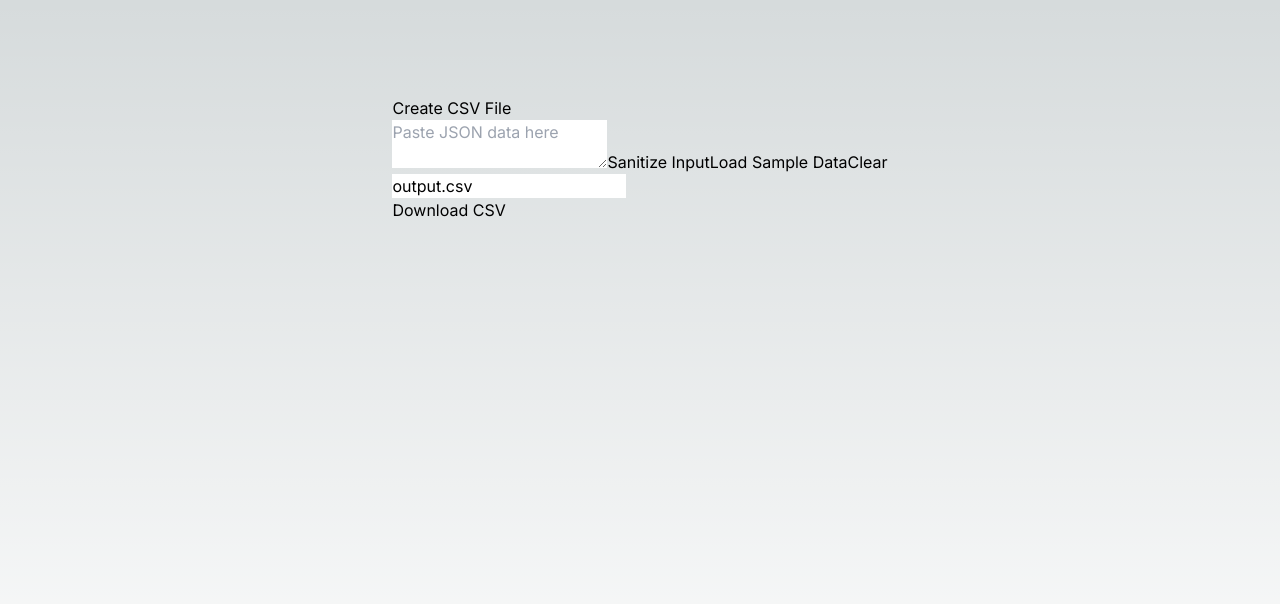
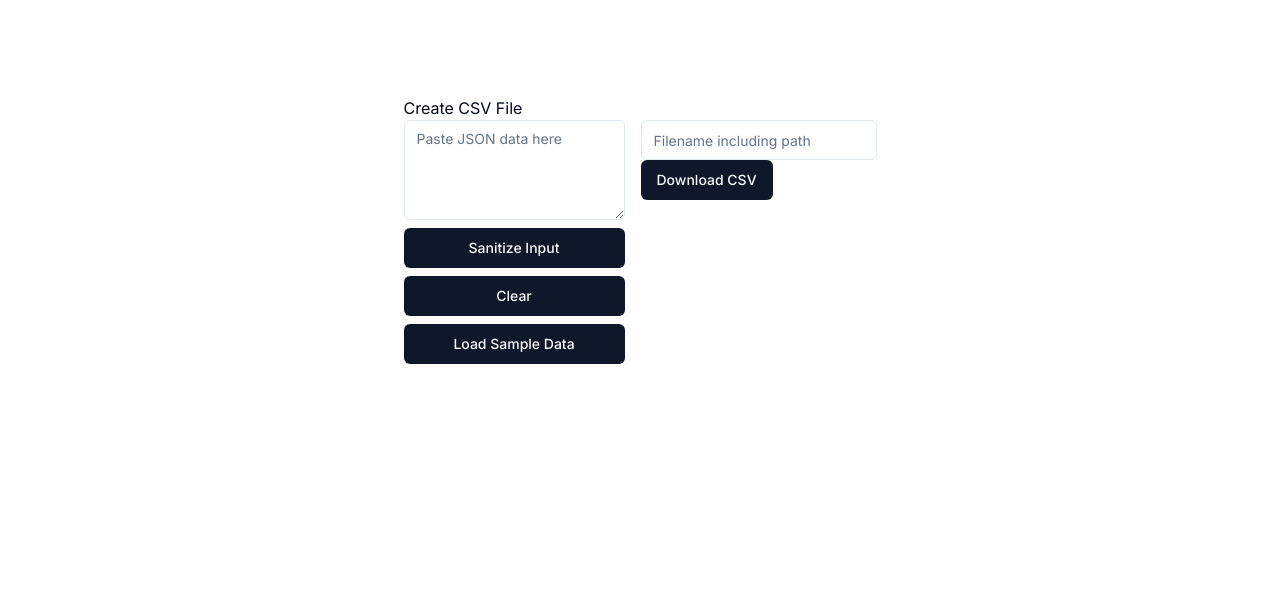
Before and after one commit to john-rock/array-2-csv-frontend, a Next.js app: page / in a window 1280 px wide. Shown: the top 604 px of the page. Built offline with nearby package versions, Linux system fonts and the light colour scheme.

Commit message:
make it look pretty with shadcn

```diff
--- a/app/globals.css
+++ b/app/globals.css
@@ -2,32 +2,75 @@
   @tailwind components;
   @tailwind utilities;
 
+  @layer base {
     :root {
-  --foreground-rgb: 0, 0, 0;
-  --background-start-rgb: 214, 219, 220;
-  --background-end-rgb: 255, 255, 255;
+      --background: 0 0% 100%;
+      --foreground: 222.2 84% 4.9%;
+
+      --card: 0 0% 100%;
+      --card-foreground: 222.2 84% 4.9%;
+
+      --popover: 0 0% 100%;
+      --popover-foreground: 222.2 84% 4.9%;
+
+      --primary: 222.2 47.4% 11.2%;
+      --primary-foreground: 210 40% 98%;
+
+      --secondary: 210 40% 96.1%;
+      --secondary-foreground: 222.2 47.4% 11.2%;
+
+      --muted: 210 40% 96.1%;
+      --muted-foreground: 215.4 16.3% 46.9%;
+
+      --accent: 210 40% 96.1%;
+      --accent-foreground: 222.2 47.4% 11.2%;
+
+      --destructive: 0 84.2% 60.2%;
+      --destructive-foreground: 210 40% 98%;
+
+      --border: 214.3 31.8% 91.4%;
+      --input: 214.3 31.8% 91.4%;
+      --ring: 222.2 84% 4.9%;
+
+      --radius: 0.5rem;
     }
 
-/* @media (prefers-color-scheme: dark) {
-  :root {
-    --foreground-rgb: 255, 255, 255;
-    --background-start-rgb: 0, 0, 0;
-    --background-end-rgb: 0, 0, 0;
+    .dark {
+      --background: 222.2 84% 4.9%;
+      --foreground: 210 40% 98%;
+
+      --card: 222.2 84% 4.9%;
+      --card-foreground: 210 40% 98%;
+
+      --popover: 222.2 84% 4.9%;
+      --popover-foreground: 210 40% 98%;
+
+      --primary: 210 40% 98%;
+      --primary-foreground: 222.2 47.4% 11.2%;
+
+      --secondary: 217.2 32.6% 17.5%;
+      --secondary-foreground: 210 40% 98%;
+
+      --muted: 217.2 32.6% 17.5%;
+      --muted-foreground: 215 20.2% 65.1%;
+
+      --accent: 217.2 32.6% 17.5%;
+      --accent-foreground: 210 40% 98%;
+
+      --destructive: 0 62.8% 30.6%;
+      --destructive-foreground: 210 40% 98%;
+
+      --border: 217.2 32.6% 17.5%;
+      --input: 217.2 32.6% 17.5%;
+      --ring: 212.7 26.8% 83.9%;
     }
-} */
-
-body {
-  color: rgb(var(--foreground-rgb));
-  background: linear-gradient(
-      to bottom,
-      transparent,
-      rgb(var(--background-end-rgb))
-    )
-    rgb(var(--background-start-rgb));
   }
 
-@layer utilities {
-  .text-balance {
-    text-wrap: balance;
+  @layer base {
+    * {
+      @apply border-border;
+    }
+    body {
+      @apply bg-background text-foreground;
     }
   }
--- a/app/layout.tsx
+++ b/app/layout.tsx
@@ -1,8 +1,12 @@
 import type { Metadata } from "next";
-import { Inter } from "next/font/google";
+import { Inter as FontSans } from "next/font/google"
 import "./globals.css";
+import { cn } from "@/lib/utils";
 
-const inter = Inter({ subsets: ["latin"] });
+const fontSans = FontSans({
+  subsets: ["latin"],
+  variable: "--font-sans",
+});
 
 export const metadata: Metadata = {
   title: "Create Next App",
@@ -16,7 +20,14 @@
 }>) {
   return (
     <html lang="en">
-      <body className={inter.className}>{children}</body>
+      <body
+        className={cn(
+          "min-h-screen bg-background font-sans antialiased",
+          fontSans.variable
+        )}
+      >
+        {children}
+      </body>
     </html>
   );
 }
--- a/app/page.tsx
+++ b/app/page.tsx
@@ -1,15 +1,11 @@
 import CsvGenerator from "@/components/Generate";
 
 export default function Home() {
-  // Sample data, possibly fetched from an API or defined statically
-  const sampleData = [
-    { source: "/index", destination: "/", permanent: true },
-    // Additional sample data objects can be added here
-  ];
+
   return (
     <main className="flex min-h-screen flex-col items-center justify-between p-24">
       <div>
-        <CsvGenerator initialData={sampleData} />
+        <CsvGenerator />
       </div>
     </main>
   );
--- a/components/Generate.tsx
+++ b/components/Generate.tsx
@@ -2,6 +2,10 @@
 
 import React, { useState, useEffect } from 'react';
 import Papa from 'papaparse';
+import { Textarea } from "@/components/ui/textarea"
+import { Input } from "@/components/ui/input"
+import { Button } from "@/components/ui/button"
+
 
 interface DataItem {
   [key: string]: any;
@@ -13,7 +17,7 @@
 
 const CsvGenerator: React.FC<CsvGeneratorProps> = ({ initialData = [] }) => {
   const [selectedFields, setSelectedFields] = useState<string[]>([]);
-  const [filename, setFilename] = useState<string>('output.csv');
+  const [filename, setFilename] = useState<string>('');
   const [inputData, setInputData] = useState<DataItem[]>(initialData);
   const [inputText, setInputText] = useState<string>('');
   const [fieldOptions, setFieldOptions] = useState<string[]>([]);
@@ -50,6 +54,17 @@
     setSelectedFields([]);
   };
 
+  const loadSampleData = () => {
+    const sampleData = JSON.stringify([
+      { id: 1, name: "Alice Johnson", email: "alice.johnson@example.com", isActive: true },
+      { id: 2, name: "Bob Smith", email: "bob.smith@example.com", isActive: false },
+      { id: 3, name: "Carol White", email: "carol.white@example.com", isActive: true },
+      { id: 4, name: "Dave Brown", email: "dave.brown@example.com", isActive: false }
+    ], null, 2);
+    setInputText(sampleData);
+    processInputData(sampleData);
+  };
+
   const processInputData = (input: string | null) => {
     if (!input) return;
     try {
@@ -77,17 +92,6 @@
     setFieldOptions(Array.from(allFields));
   };
 
-  const loadSampleData = () => {
-    const sampleData = JSON.stringify([
-      { id: 1, name: "Alice Johnson", email: "alice.johnson@example.com", isActive: true },
-      { id: 2, name: "Bob Smith", email: "bob.smith@example.com", isActive: false },
-      { id: 3, name: "Carol White", email: "carol.white@example.com", isActive: true },
-      { id: 4, name: "Dave Brown", email: "dave.brown@example.com", isActive: false }
-    ], null, 2);
-    setInputText(sampleData);
-    processInputData(sampleData);
-  };
-
   const downloadCSV = () => {
     const csv = Papa.unparse({
       fields: selectedFields,
@@ -111,16 +115,20 @@
   return (
     <div>
       <h1>Create CSV File</h1>
-      <div>
-        <textarea
+      <div className='flex gap-4 w-full'>
+      <div className='flex flex-col gap-2'>
+        <Textarea
           placeholder="Paste JSON data here"
           value={inputText}
           onChange={handleTextInput}
+          style={{ width: '100%', minHeight: '100px' }}
         />
-        <button onClick={sanitizeInput}>Sanitize Input</button>
-        <button onClick={loadSampleData}>Load Sample Data</button>
-        <button onClick={clearInput}>Clear</button>
+        <Button onClick={sanitizeInput}>Sanitize Input</Button>
+        <Button onClick={clearInput}>Clear</Button>
+        <Button onClick={loadSampleData}>Load Sample Data</Button>
+
       </div>
+      <div>
       {fieldOptions.length > 0 && (
         <div>
           <h2>Select fields to include in the CSV:</h2>
@@ -137,15 +145,15 @@
           ))}
         </div>
       )}
-      <div>
-        <input
-          type="text"
-          value={filename}
-          onChange={(e) => setFilename(e.target.value)}
-          placeholder="Filename including path"
-        />
+      <Input
+        value={filename}
+        onChange={(e) => setFilename(e.target.value)}
+        placeholder="Filename including path"
+        style={{ width: '100%' }}
+      />
+      <Button onClick={downloadCSV}>Download CSV</Button>
       </div>
-      <button onClick={downloadCSV}>Download CSV</button>
+      </div>
     </div>
   );
 };
--- /dev/null
+++ b/components/ui/button.tsx
@@ -0,0 +1,56 @@
+import * as React from "react"
+import { Slot } from "@radix-ui/react-slot"
+import { cva, type VariantProps } from "class-variance-authority"
+
+import { cn } from "@/lib/utils"
+
+const buttonVariants = cva(
+  "inline-flex items-center justify-center whitespace-nowrap rounded-md text-sm font-medium ring-offset-background transition-colors focus-visible:outline-none focus-visible:ring-2 focus-visible:ring-ring focus-visible:ring-offset-2 disabled:pointer-events-none disabled:opacity-50",
+  {
+    variants: {
+      variant: {
+        default: "bg-primary text-primary-foreground hover:bg-primary/90",
+        destructive:
+          "bg-destructive text-destructive-foreground hover:bg-destructive/90",
+        outline:
+          "border border-input bg-background hover:bg-accent hover:text-accent-foreground",
+        secondary:
+          "bg-secondary text-secondary-foreground hover:bg-secondary/80",
+        ghost: "hover:bg-accent hover:text-accent-foreground",
+        link: "text-primary underline-offset-4 hover:underline",
+      },
+      size: {
+        default: "h-10 px-4 py-2",
+        sm: "h-9 rounded-md px-3",
+        lg: "h-11 rounded-md px-8",
+        icon: "h-10 w-10",
+      },
+    },
+    defaultVariants: {
+      variant: "default",
+      size: "default",
+    },
+  }
+)
+
+export interface ButtonProps
+  extends React.ButtonHTMLAttributes<HTMLButtonElement>,
+    VariantProps<typeof buttonVariants> {
+  asChild?: boolean
+}
+
+const Button = React.forwardRef<HTMLButtonElement, ButtonProps>(
+  ({ className, variant, size, asChild = false, ...props }, ref) => {
+    const Comp = asChild ? Slot : "button"
+    return (
+      <Comp
+        className={cn(buttonVariants({ variant, size, className }))}
+        ref={ref}
+        {...props}
+      />
+    )
+  }
+)
+Button.displayName = "Button"
+
+export { Button, buttonVariants }
--- /dev/null
+++ b/components/ui/input.tsx
@@ -0,0 +1,25 @@
+import * as React from "react"
+
+import { cn } from "@/lib/utils"
+
+export interface InputProps
+  extends React.InputHTMLAttributes<HTMLInputElement> {}
+
+const Input = React.forwardRef<HTMLInputElement, InputProps>(
+  ({ className, type, ...props }, ref) => {
+    return (
+      <input
+        type={type}
+        className={cn(
+          "flex h-10 w-full rounded-md border border-input bg-background px-3 py-2 text-sm ring-offset-background file:border-0 file:bg-transparent file:text-sm file:font-medium placeholder:text-muted-foreground focus-visible:outline-none focus-visible:ring-2 focus-visible:ring-ring focus-visible:ring-offset-2 disabled:cursor-not-allowed disabled:opacity-50",
+          className
+        )}
+        ref={ref}
+        {...props}
+      />
+    )
+  }
+)
+Input.displayName = "Input"
+
+export { Input }
--- /dev/null
+++ b/components/ui/textarea.tsx
@@ -0,0 +1,24 @@
+import * as React from "react"
+
+import { cn } from "@/lib/utils"
+
+export interface TextareaProps
+  extends React.TextareaHTMLAttributes<HTMLTextAreaElement> {}
+
+const Textarea = React.forwardRef<HTMLTextAreaElement, TextareaProps>(
+  ({ className, ...props }, ref) => {
+    return (
+      <textarea
+        className={cn(
+          "flex min-h-[80px] w-full rounded-md border border-input bg-background px-3 py-2 text-sm ring-offset-background placeholder:text-muted-foreground focus-visible:outline-none focus-visible:ring-2 focus-visible:ring-ring focus-visible:ring-offset-2 disabled:cursor-not-allowed disabled:opacity-50",
+          className
+        )}
+        ref={ref}
+        {...props}
+      />
+    )
+  }
+)
+Textarea.displayName = "Textarea"
+
+export { Textarea }
--- /dev/null
+++ b/lib/utils.ts
@@ -0,0 +1,6 @@
+import { type ClassValue, clsx } from "clsx"
+import { twMerge } from "tailwind-merge"
+
+export function cn(...inputs: ClassValue[]) {
+  return twMerge(clsx(inputs))
+}
--- a/tailwind.config.ts
+++ b/tailwind.config.ts
@@ -1,20 +1,85 @@
-import type { Config } from "tailwindcss";
+import type { Config } from "tailwindcss"
+const { fontFamily } = require("tailwindcss/defaultTheme")
 
-const config: Config = {
+
+const config = {
+  darkMode: ["class"],
   content: [
-    "./pages/**/*.{js,ts,jsx,tsx,mdx}",
-    "./components/**/*.{js,ts,jsx,tsx,mdx}",
-    "./app/**/*.{js,ts,jsx,tsx,mdx}",
-  ],
+    './pages/**/*.{ts,tsx}',
+    './components/**/*.{ts,tsx}',
+    './app/**/*.{ts,tsx}',
+    './src/**/*.{ts,tsx}',
+	],
+  prefix: "",
   theme: {
+    container: {
+      center: true,
+      padding: "2rem",
+      screens: {
+        "2xl": "1400px",
+      },
+    },
     extend: {
-      backgroundImage: {
-        "gradient-radial": "radial-gradient(var(--tw-gradient-stops))",
-        "gradient-conic":
-          "conic-gradient(from 180deg at 50% 50%, var(--tw-gradient-stops))",
+      fontFamily: {
+        sans: ["var(--font-sans)", ...fontFamily.sans],
+      },
+      colors: {
+        border: "hsl(var(--border))",
+        input: "hsl(var(--input))",
+        ring: "hsl(var(--ring))",
+        background: "hsl(var(--background))",
+        foreground: "hsl(var(--foreground))",
+        primary: {
+          DEFAULT: "hsl(var(--primary))",
+          foreground: "hsl(var(--primary-foreground))",
+        },
+        secondary: {
+          DEFAULT: "hsl(var(--secondary))",
+          foreground: "hsl(var(--secondary-foreground))",
+        },
+        destructive: {
+          DEFAULT: "hsl(var(--destructive))",
+          foreground: "hsl(var(--destructive-foreground))",
+        },
+        muted: {
+          DEFAULT: "hsl(var(--muted))",
+          foreground: "hsl(var(--muted-foreground))",
+        },
+        accent: {
+          DEFAULT: "hsl(var(--accent))",
+          foreground: "hsl(var(--accent-foreground))",
+        },
+        popover: {
+          DEFAULT: "hsl(var(--popover))",
+          foreground: "hsl(var(--popover-foreground))",
+        },
+        card: {
+          DEFAULT: "hsl(var(--card))",
+          foreground: "hsl(var(--card-foreground))",
+        },
+      },
+      borderRadius: {
+        lg: "var(--radius)",
+        md: "calc(var(--radius) - 2px)",
+        sm: "calc(var(--radius) - 4px)",
+      },
+      keyframes: {
+        "accordion-down": {
+          from: { height: "0" },
+          to: { height: "var(--radix-accordion-content-height)" },
+        },
+        "accordion-up": {
+          from: { height: "var(--radix-accordion-content-height)" },
+          to: { height: "0" },
+        },
+      },
+      animation: {
+        "accordion-down": "accordion-down 0.2s ease-out",
+        "accordion-up": "accordion-up 0.2s ease-out",
       },
     },
   },
-  plugins: [],
-};
-export default config;
+  plugins: [require("tailwindcss-animate")],
+} satisfies Config
+
+export default config
```
Also changed, not shown: package.json (+7 -1 lines), components.json (added), 1 other file (tests, documents, lock files or other folders). Lines whose indentation alone changed are shown as unchanged.
